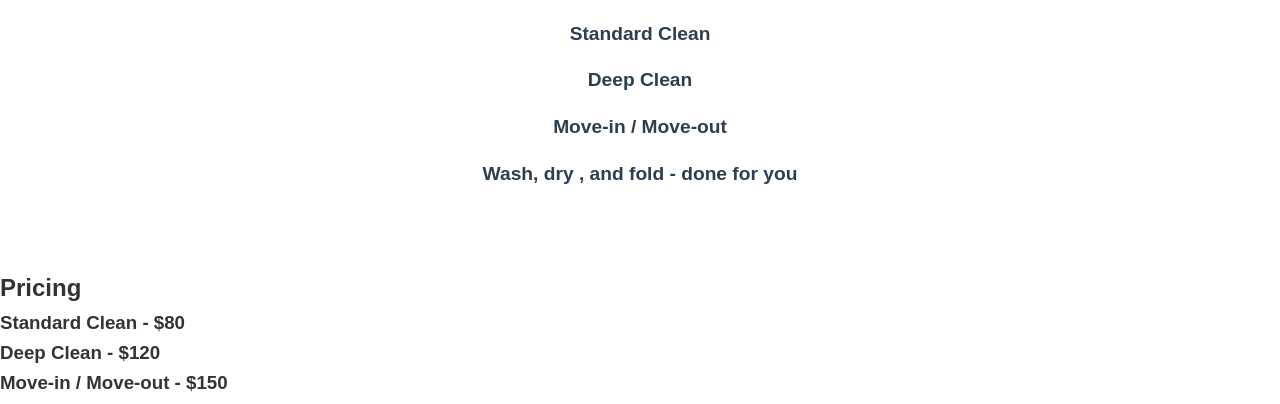
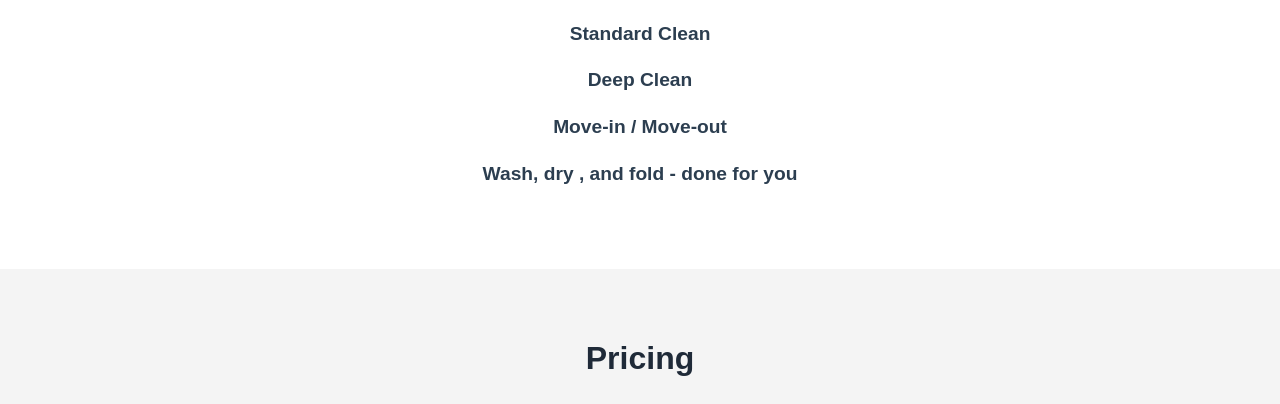
Before and after one commit to jvillaflor2/home-cleaning-website, a website: page public/index.html in a window 1280 px wide. Shown: the part 528-932 px from the top of the page. Drawn offline with Linux system fonts and the light colour scheme.

Commit message:
style: add pricing section styling and update laundry pricing

```diff
--- a/public/index.html
+++ b/public/index.html
@@ -31,10 +31,10 @@
 
         <section id="pricing" class= "pricing">
         <h2>Pricing</h2>
-        <h3>Standard Clean - $80</h3>
-        <h3>Deep Clean - $120</h3>
-        <h3>Move-in / Move-out - $150</h3>
-        <h3>Laundry - $30</h3>
+        <h3>Standard Clean - starting at $90</h3>
+        <h3>Deep Clean - starting at $150</h3>
+        <h3>Move-in / Move-out - starting at $160</h3>
+        <h3>Laundry (in-home) - starting at $25 per load</h3>
         </section>
 
 </body>
--- a/public/style.css
+++ b/public/style.css
@@ -85,3 +85,22 @@ header nav a:hover {
   color: var(--navy-light);
   margin-bottom: 16px;
 }
+
+.pricing {
+  padding: 64px 32px;
+  text-align: center;
+  background: #f4f4f4;
+}
+
+
+.pricing h2 {
+  font-size: 2rem;
+  color: var(--navy);
+  margin-bottom: 32px;
+}
+
+.pricing h3 {
+  font-size: 1.2rem;
+  color: var(--navy-light);
+  margin-bottom: 16px;
+}
```
